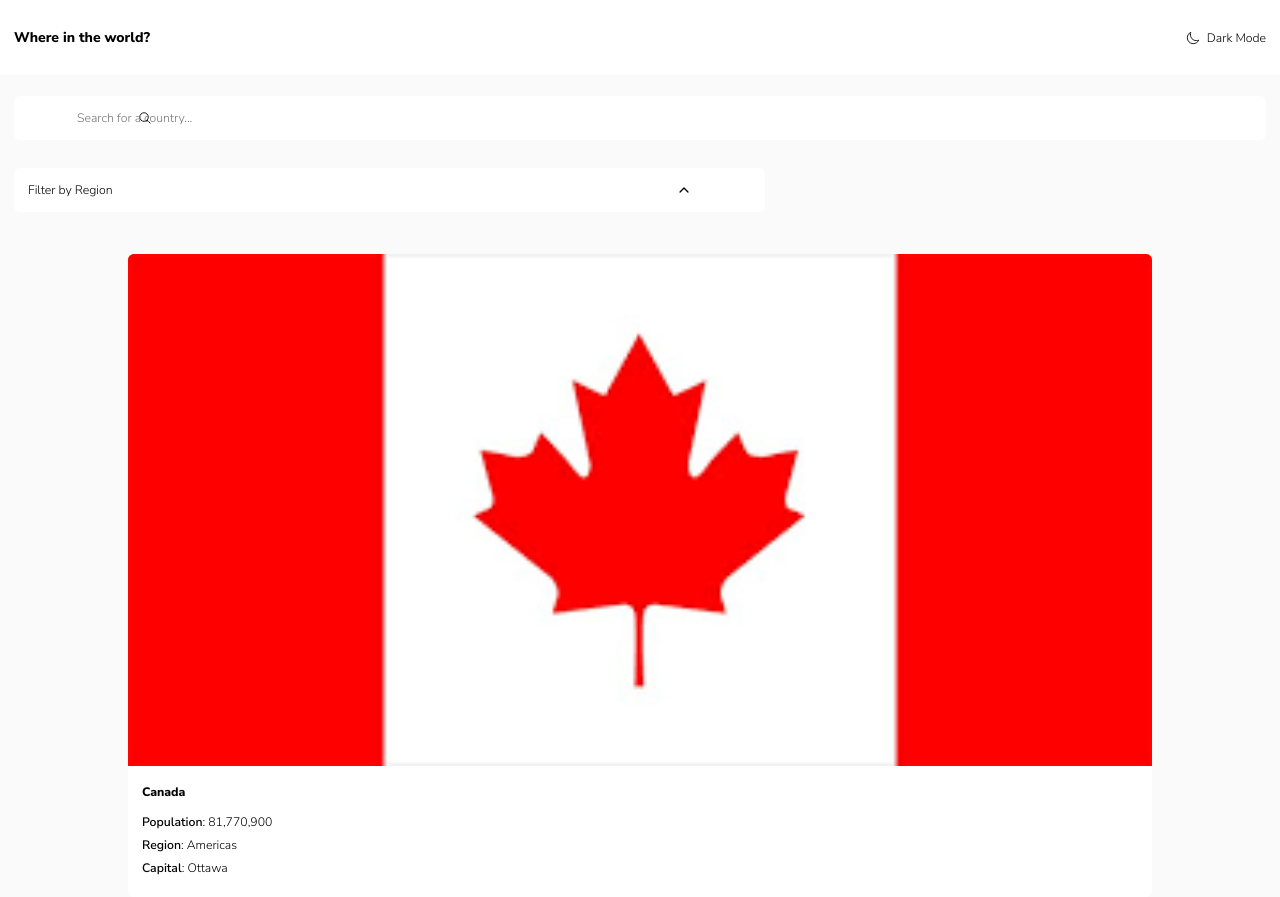
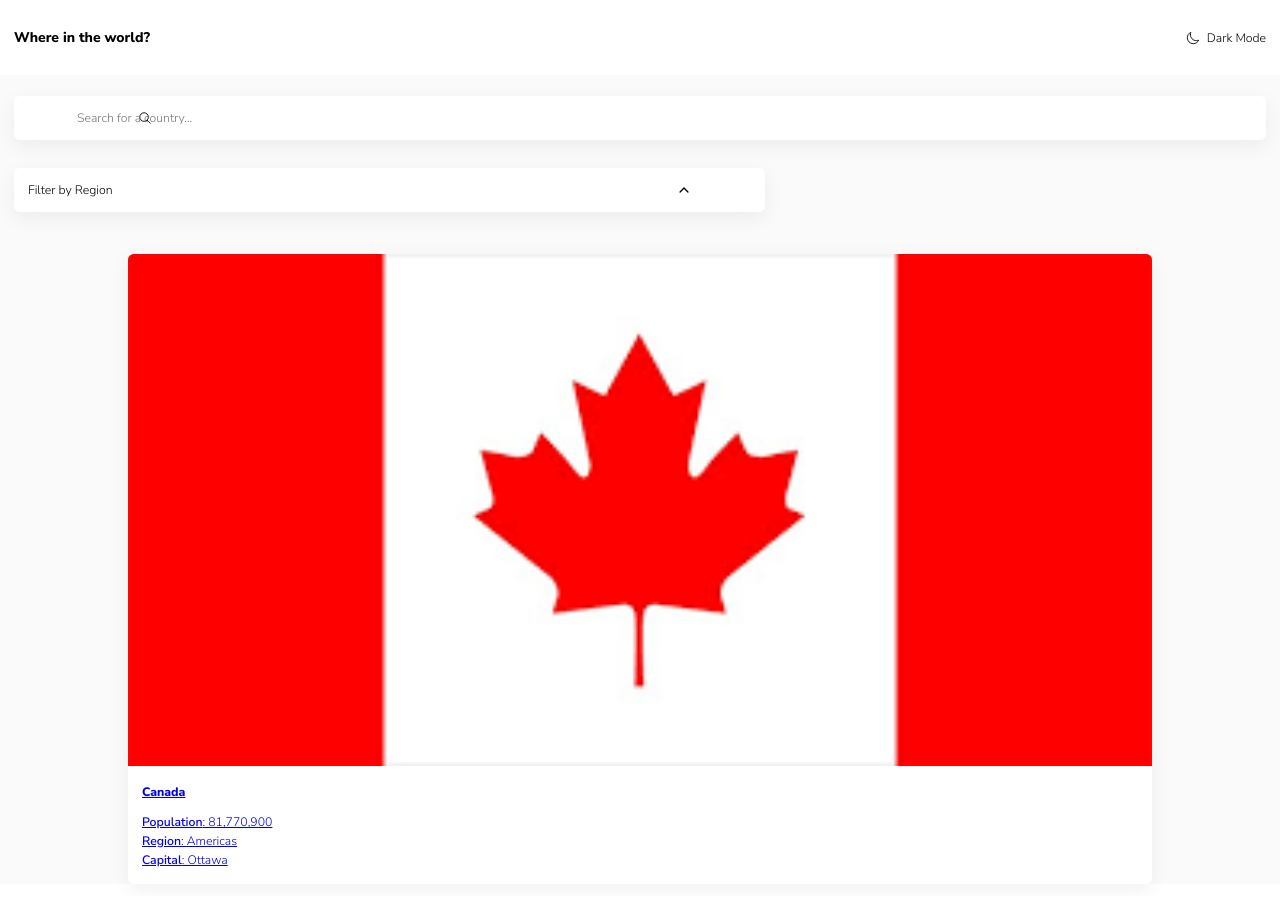
Before and after one commit to TommieeN/country-flags-api, a React (Vite) app in the folder client/: page / in a window 1280 px wide. Built offline with nearby package versions, Linux system fonts and the light colour scheme.

Commit message:
finish details setup

```diff
--- a/client/src/App.jsx
+++ b/client/src/App.jsx
@@ -1,7 +1,8 @@
 import "./App.scss";
 import NavBar from "./components/NavBar/NavBar";
 import HomePage from "./pages/HomePage/HomePage";
-import { BrowserRouter, Route, Routes, Navigate } from "react-router-dom";
+import { BrowserRouter, Route, Routes } from "react-router-dom";
+import FlagDetails from "./components/FlagDetails/FlagDetails";
 
 function App() {
 
@@ -10,6 +11,7 @@ function App() {
     <NavBar />
       <Routes>
         <Route path="/" element={<HomePage />} />
+        <Route path="/Details" element={<FlagDetails />} />
       </Routes>
     </BrowserRouter>
   )
--- a/client/src/components/Filter/Filter.scss
+++ b/client/src/components/Filter/Filter.scss
@@ -33,6 +33,9 @@
   &__list {
     width: 60%;
     margin-top: 0.3rem;
+    position: absolute;
+    border-radius: 0.4rem;
+    box-shadow: 0 8px 8px 0 rgba(0, 0, 0, 0.1), 0 6px 20px 0 rgba(0, 0, 0, 0.06);
     :first-child {
       padding-top: 0.8rem;
       border-radius: 0.4rem 0.4rem 0 0;
--- /dev/null
+++ b/client/src/components/FlagDetails/FlagDetails.jsx
@@ -0,0 +1,13 @@
+import "./FlagDetails.scss";
+import { Link } from "react-router-dom";
+import BackArrow from "../../assets/icons/arrowBack.svg";
+
+function FlagDetails() {
+  return (
+    <div>
+        <Link to="/"><img src={BackArrow} alt="back-arrow"/></Link>
+    </div>
+  )
+}
+
+export default FlagDetails
--- a/client/src/components/FlagItem/FlagItem.jsx
+++ b/client/src/components/FlagItem/FlagItem.jsx
@@ -1,12 +1,15 @@
 import "./FlagItem.scss";
 import canada from "../../assets/candian-flag.png";
 
+import { Link } from "react-router-dom";
+
 function FlagItem() {
   return (
+    <Link to="/Details">
     <div className="card">
       <img className="card__img" src={canada} alt="canadian flag" />
       <div className="card__text-container">
-        <h2 className="card__header">Canada</h2>
+        <h1 className="card__header">Canada</h1>
         <p className="card__text">
           <span className="card__text-bold">Population</span>: 81,770,900
         </p>
@@ -18,6 +21,7 @@ function FlagItem() {
         </p>
       </div>
     </div>
+    </Link>
   );
 }
 
--- a/client/src/components/FlagItem/FlagItem.scss
+++ b/client/src/components/FlagItem/FlagItem.scss
@@ -1,11 +1,12 @@
-@use '../../styles/partials/variables' as *;
-@use '../../styles/partials/mixins' as *;
+@use "../../styles/partials/variables" as *;
+@use "../../styles/partials/mixins" as *;
 
 .card {
   background-color: $White;
   width: 80%;
   margin: 0 auto;
   border-radius: 0.4rem;
+  box-shadow: 0 8px 8px 0 rgba(0, 0, 0, 0.001), 0 6px 20px 0 rgba(0, 0, 0, 0.06);
   &__img {
     width: 100%;
     border-radius: 0.4rem 0.4rem 0 0;
@@ -17,9 +18,12 @@
     padding-bottom: 1rem;
   }
   &__text {
-        padding-bottom: 0.5rem;
+    padding-bottom: 0.2rem;
     &-bold {
       font-weight: 600;
     }
+    :last-child {
+      padding-bottom: 2rem;
     }
   }
+}
--- a/client/src/components/NavBar/NavBar.scss
+++ b/client/src/components/NavBar/NavBar.scss
@@ -5,7 +5,7 @@
     display: flex;
     padding: 2rem 1rem;
     justify-content: space-between;
-    // box-shadow: 1px 1px 14px 1px $DarkGray;
+    box-shadow: 0 8px 8px 0 rgba(0, 0, 0, 0.04), 0 6px 20px 0 rgba(0, 0, 0, 0.06);
     &__heading {
         font-size: 1rem;
         font-weight: 800;
--- a/client/src/styles/partials/_mixins.scss
+++ b/client/src/styles/partials/_mixins.scss
@@ -17,4 +17,5 @@
     background-size: 1rem;
     border: none;
     border-radius: 0.4rem;
+    box-shadow: 0 8px 8px 0 rgba(0, 0, 0, 0.001), 0 6px 20px 0 rgba(0, 0, 0, 0.06);
   }
```
Also changed, not shown: client/src/components/FlagDetails/FlagDetails.scss (added). Lines whose indentation alone changed are shown as unchanged.
